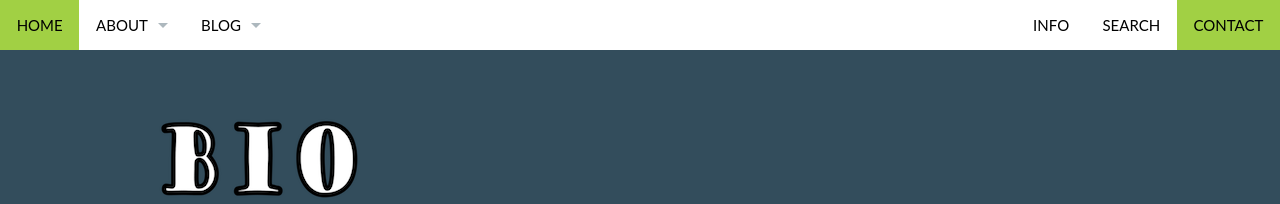
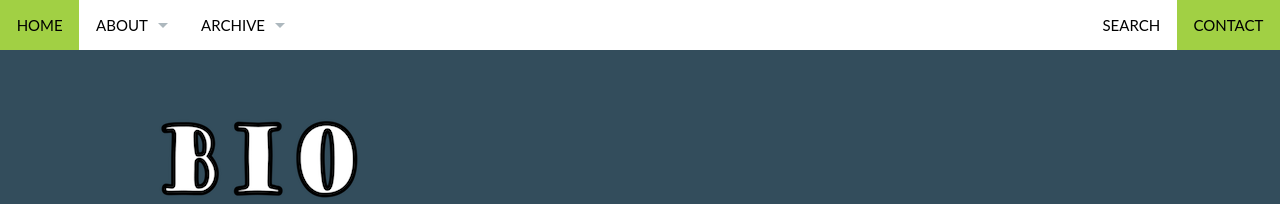
Before and after one commit to tguttata/thatslifesci-1, a Jekyll site: the page built from pages/contact.md, in a window 1280 px wide. Shown: the top 204 px of the page. Built offline with Jekyll 4.4.1, drawn with Linux system fonts in a browser that asks for light colours.

Commit message:
Update navigation.yml

```diff
--- a/_data/navigation.yml
+++ b/_data/navigation.yml
@@ -9,17 +9,13 @@
   url: "/info/"
   side: left
   dropdown:
-  - title: "About Us"
-    url: "#"
   - title: "Meet the Authors"
     url: "#"
 
-- title: Blog
-  url: "/blog/"
+- title: "Archive"
+  url: "/blog/archive/"
   side: left
   dropdown:
-  - title: "Blog Archive"
-    url: "/blog/archive/"
   - title: "Categories"
     url: "/blog/categories/"
   - title: "Tags"
@@ -28,9 +24,6 @@
 #
 #   Navigation to the right › side: right
 #
-- title: "Info"
-  url: "/info/"
-  side: right
 
 - title: "Search"
   url: "/search/"
```
